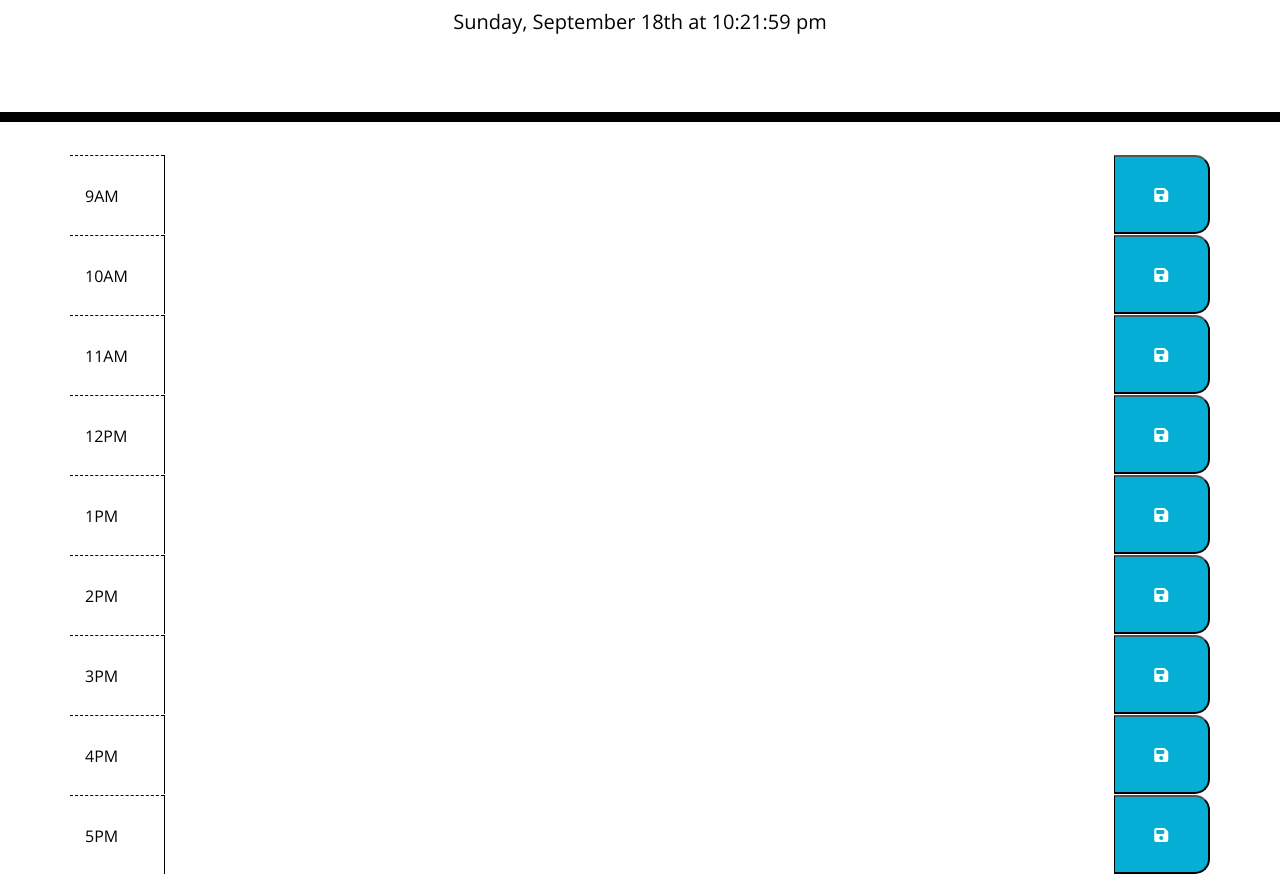
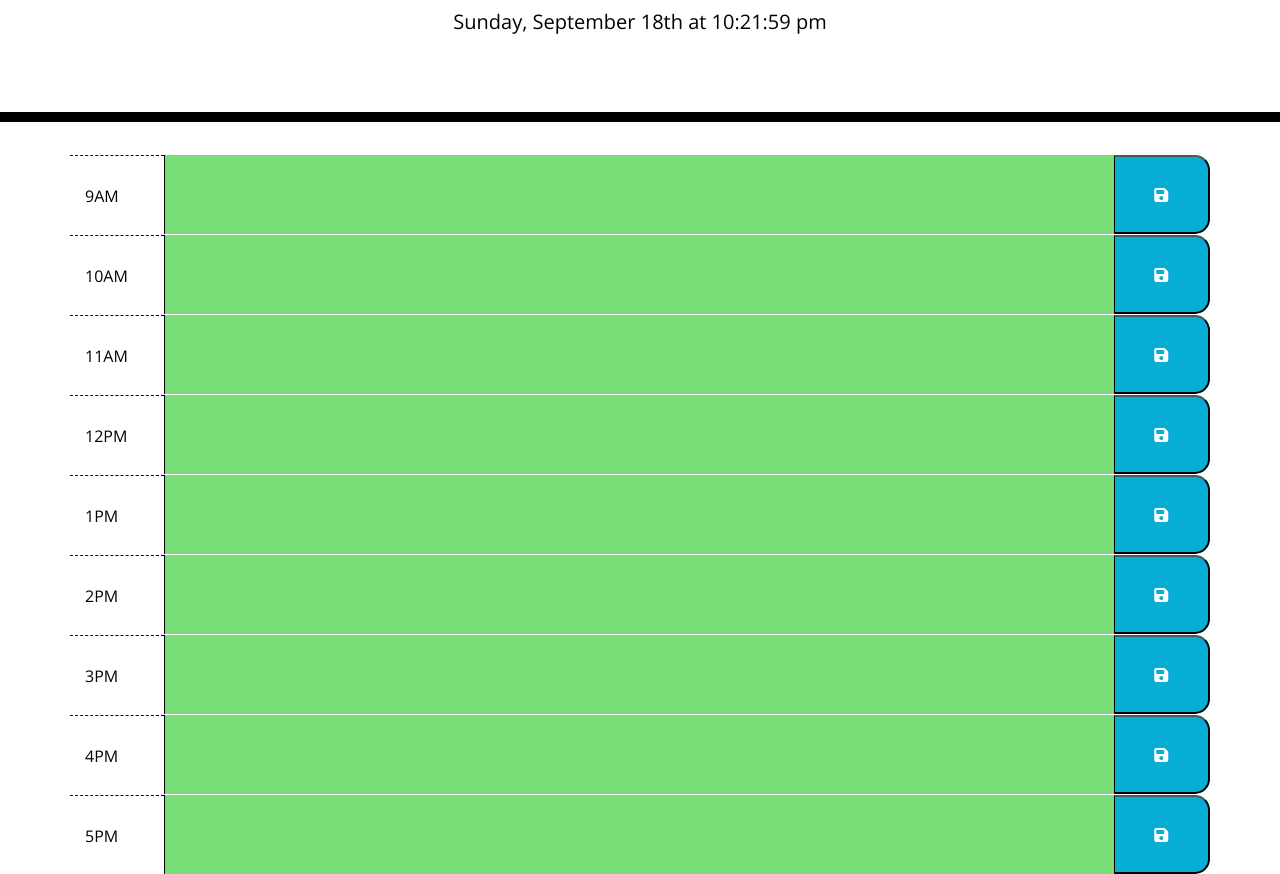
Before and after one commit to J0nK-LE/Work-Scheduler-5, a plain HTML site: page index.html in a window 1280 px wide. Shown: the part 182-1056 px from the top of the page. Drawn offline with nearby package versions, Linux system fonts and the light colour scheme.

Commit message:
fixed after hours currenttime bug and added individual local storage to each text box

```diff
--- a/assets/script.js
+++ b/assets/script.js
@@ -19,19 +19,28 @@ let textArea3 = $("#threeP")
 let textArea4 = $("#fourP")
 let textArea5 = $("#fiveP")
 
-let currentTime = moment().format("H")
+let currentTime = parseInt(moment().format("H"))
+// let currentTime = 19;
 let element;
-let getLocalStorage = localStorage.getItem("textArea")
+let getLocalStorage9 = localStorage.getItem("nineA")
+let getLocalStorage10 = localStorage.getItem("tenA")
+let getLocalStorage11 = localStorage.getItem("elevenA")
+let getLocalStorage12 = localStorage.getItem("twelveP")
+let getLocalStorage1 = localStorage.getItem("oneP")
+let getLocalStorage2 = localStorage.getItem("twoP")
+let getLocalStorage3 = localStorage.getItem("threeP")
+let getLocalStorage4 = localStorage.getItem("fourP")
+let getLocalStorage5 = localStorage.getItem("fiveP")
 
-textArea9.text(getLocalStorage)
-textArea10.text(getLocalStorage)
-textArea11.text(getLocalStorage)
-textArea12.text(getLocalStorage)
-textArea1.text(getLocalStorage)
-textArea2.text(getLocalStorage)
-textArea3.text(getLocalStorage)
-textArea4.text(getLocalStorage)
-textArea5.text(getLocalStorage)
+textArea9.text(getLocalStorage9)
+textArea10.text(getLocalStorage10)
+textArea11.text(getLocalStorage11)
+textArea12.text(getLocalStorage12)
+textArea1.text(getLocalStorage1)
+textArea2.text(getLocalStorage2)
+textArea3.text(getLocalStorage3)
+textArea4.text(getLocalStorage4)
+textArea5.text(getLocalStorage5)
 
 setInterval(function() {
     $("#currentDay").text(moment().format("dddd, MMMM Do [at ] hh:mm:ss a"))
@@ -41,21 +50,75 @@ saveBtn9.on("click", function (){
 
         element = textArea9.val();
         console.log("text area 9 ", element);
-        localStorage.setItem("textArea", element);
+        localStorage.setItem("nineA", element);
       })
 
 saveBtn10.on("click", function (){
 
         element = textArea10.val();
         console.log("text area 10 ", element);
-        localStorage.setItem("textArea", element);
+        localStorage.setItem("tenA", element);
+
+    })
+
+saveBtn11.on("click", function (){
+
+        element = textArea11.val();
+        console.log("text area 11 ", element);
+        localStorage.setItem("elevenA", element);
+
+    })
+saveBtn12.on("click", function (){
+
+        element = textArea12.val();
+        console.log("text area 12 ", element);
+        localStorage.setItem("twelveP", element);
+
+    })
+saveBtn1.on("click", function (){
+
+        element = textArea1.val();
+        console.log("text area 1 ", element);
+        localStorage.setItem("oneP", element);
+
+    })
+
+saveBtn2.on("click", function (){
+
+        element = textArea2.val();
+        console.log("text area 2 ", element);
+        localStorage.setItem("twoP", element);
+
+    })
+saveBtn3.on("click", function (){
+
+        element = textArea3.val();
+        console.log("text area 3 ", element);
+        localStorage.setItem("threeP", element);
+
+    })
+
+saveBtn4.on("click", function (){
+
+        element = textArea4.val();
+        console.log("text area 4 ", element);
+        localStorage.setItem("fourP", element);
+
+    })
+saveBtn5.on("click", function (){
+
+        element = textArea5.val();
+        console.log("text area 5 ", element);
+        localStorage.setItem("fiveP", element);
 
     })
 
 
+
+
 function displayTime () {
         console.log(currentTime);
-        if (currentTime === "9") {
+    if (currentTime === 9) {
         $("#nineA").addClass("present")
         $("#tenA").addClass("future")
         $("#elevenA").addClass("future")
@@ -66,7 +129,7 @@ saveBtn10.on("click", function (){
         $("#fourP").addClass("future")
         $("#fiveP").addClass("future")
     }
-        if (currentTime === "10") {
+    if (currentTime === 10) {
         $("#nineA").addClass("past")
         $("#tenA").addClass("present")
         $("#elevenA").addClass("future")
@@ -77,7 +140,7 @@ saveBtn10.on("click", function (){
         $("#fourP").addClass("future")
         $("#fiveP").addClass("future")
     }
-    if (currentTime === "11") {
+    if (currentTime === 11) {
         $("#nineA").addClass("past")
         $("#tenA").addClass("past")
         $("#elevenA").addClass("present")
@@ -88,7 +151,7 @@ saveBtn10.on("click", function (){
         $("#fourP").addClass("future")
         $("#fiveP").addClass("future")
     }
-    if (currentTime === "12") {
+    if (currentTime === 12) {
         $("#nineA").addClass("past")
         $("#tenA").addClass("past")
         $("#elevenA").addClass("past")
@@ -99,7 +162,7 @@ saveBtn10.on("click", function (){
         $("#fourP").addClass("future")
         $("#fiveP").addClass("future")
     }
-    if (currentTime === "13") {
+    if (currentTime === 13) {
         $("#nineA").addClass("past")
         $("#tenA").addClass("past")
         $("#elevenA").addClass("past")
@@ -110,7 +173,7 @@ saveBtn10.on("click", function (){
         $("#fourP").addClass("future")
         $("#fiveP").addClass("future")
     }
-    if (currentTime === "14") {
+    if (currentTime === 14) {
         $("#nineA").addClass("past")
         $("#tenA").addClass("past")
         $("#elevenA").addClass("past")
@@ -121,7 +184,7 @@ saveBtn10.on("click", function (){
         $("#fourP").addClass("future")
         $("#fiveP").addClass("future")
     }
-    if (currentTime === "15") {
+    if (currentTime === 15) {
         $("#nineA").addClass("past")
         $("#tenA").addClass("past")
         $("#elevenA").addClass("past")
@@ -132,7 +195,7 @@ saveBtn10.on("click", function (){
         $("#fourP").addClass("future")
         $("#fiveP").addClass("future")
     }
-    if (currentTime === "16") {
+    if (currentTime === 16) {
         $("#nineA").addClass("past")
         $("#tenA").addClass("past")
         $("#elevenA").addClass("past")
@@ -143,7 +206,7 @@ saveBtn10.on("click", function (){
         $("#fourP").addClass("present")
         $("#fiveP").addClass("future")
     }
-    if (currentTime === "17") {
+    if (currentTime === 17) {
         $("#nineA").addClass("past")
         $("#tenA").addClass("past")
         $("#elevenA").addClass("past")
@@ -154,7 +217,7 @@ saveBtn10.on("click", function (){
         $("#fourP").addClass("past")
         $("#fiveP").addClass("present")
     }
-    if ((!currentTime === "9") || (!currentTime === "10") || (!currentTime === "11") || (!currentTime === "12") || (!currentTime === "13") || (!currentTime === "14") || (!currentTime === "15") || (!currentTime === "16") || (!currentTime === "17")) {
+    if (currentTime >= 18 || currentTime <= 8) {
         $("#nineA").addClass("future")
         $("#tenA").addClass("future")
         $("#elevenA").addClass("future")
@@ -165,6 +228,17 @@ saveBtn10.on("click", function (){
         $("#fourP").addClass("future")
         $("#fiveP").addClass("future")
     }
+    // if ((!currentTime === "9") || (!currentTime === "10") || (!currentTime === "11") || (!currentTime === "12") || (!currentTime === "13") || (!currentTime === "14") || (!currentTime === "15") || (!currentTime === "16") || (!currentTime === "17")) {
+    //     $("#nineA").addClass("future")
+    //     $("#tenA").addClass("future")
+    //     $("#elevenA").addClass("future")
+    //     $("#twelveP").addClass("future")
+    //     $("#oneP").addClass("future")
+    //     $("#twoP").addClass("future")
+    //     $("#threeP").addClass("future")
+    //     $("#fourP").addClass("future")
+    //     $("#fiveP").addClass("future")
+    // }
     // else {
     //     $("#nineA").addClass("future")
     //     $("#tenA").addClass("future")
--- a/assets/style.css
+++ b/assets/style.css
@@ -44,17 +44,17 @@ textarea{
 
 .past {
   background-color: #d3d3d3;
-  color: blue;
+  color: black;
 }
 
 .present {
   background-color: #ff6961;
-  color:  blue;
+  color:  black;
 }
 
 .future {
   background-color: #77dd77;
-  color: blue;
+  color: black;
 }
 
 .saveBtn {
```
Lines whose indentation alone changed are shown as unchanged.
